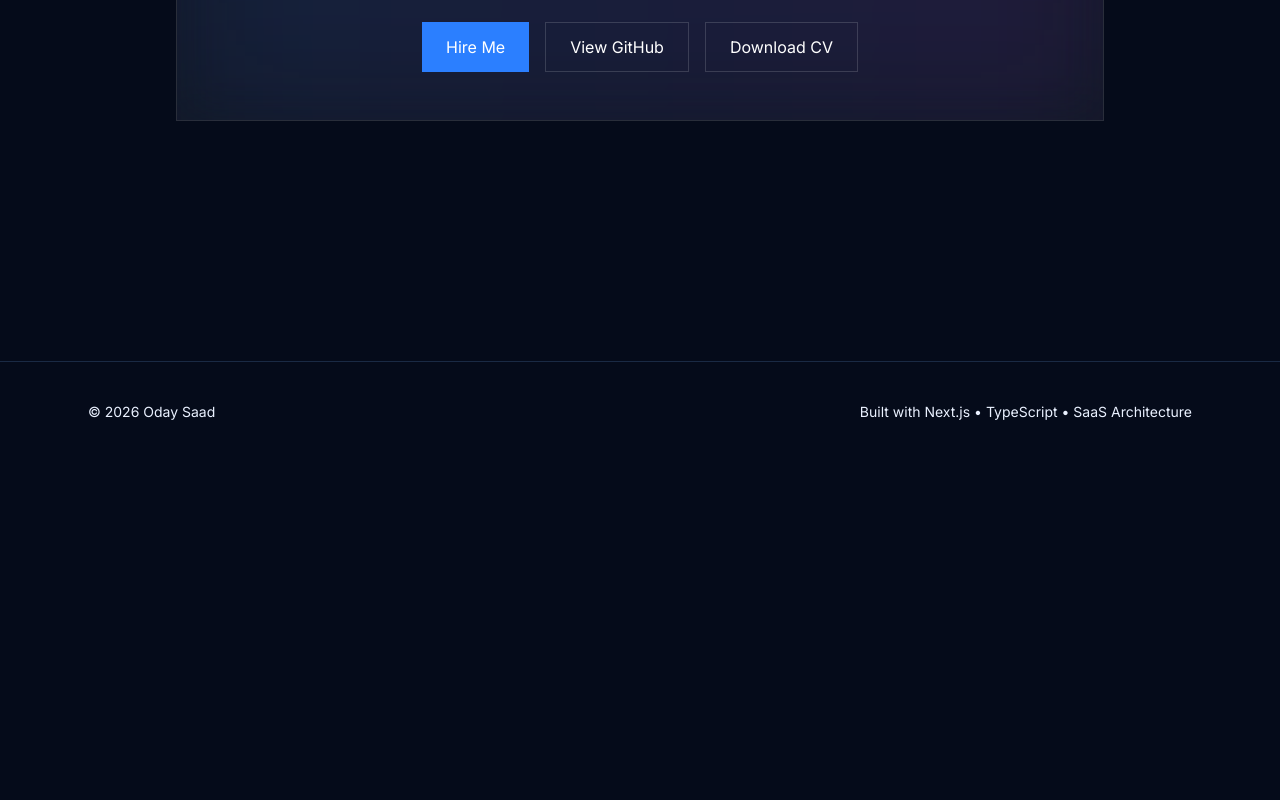
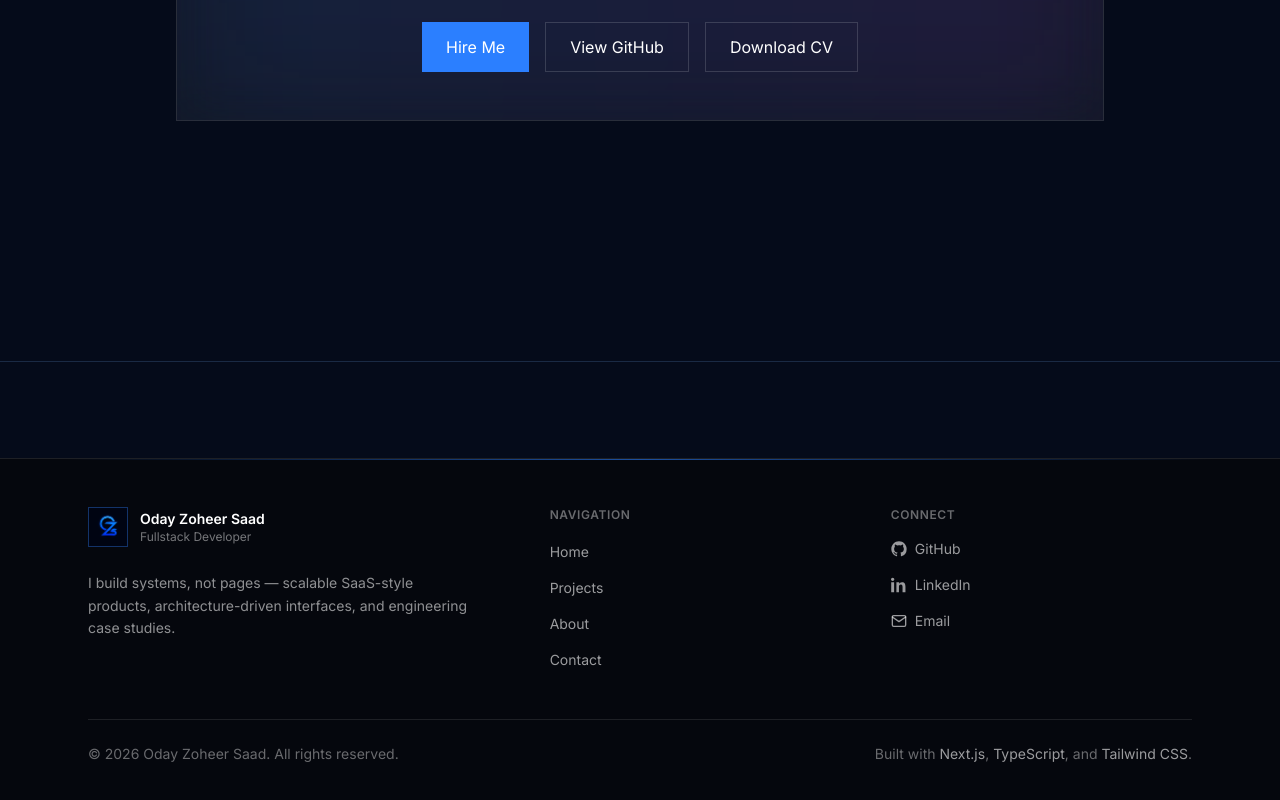
Before and after one commit to odaysaad2003-png/portfolio-SaaS, a Next.js app: page / in a window 1280 px wide. Shown: the part 3708-4508 px from the top of the page. Before the commit the page ends 4170 px from the top, so only its background shows below. Built offline with nearby package versions, Linux system fonts and the light colour scheme.

Commit message:
fix-update te footer component profitional

```diff
--- a/src/components/layout/app-shell.tsx
+++ b/src/components/layout/app-shell.tsx
@@ -1,3 +1,4 @@
+import { Footer } from "./footer";
 import {Navbar} from "./navbar";
 
 export function AppShell({children}: {children: React.ReactNode}) {
@@ -13,11 +14,7 @@ export function AppShell({children}: {children: React.ReactNode}) {
 
             {/* FOOTER */}
             <footer className="border-t border-border mt-20">
-                <div className="max-w-6xl mx-auto px-6 py-10 flex flex-col md:flex-row items-center justify-between gap-4 text-sm text-muted-foreground">
-                    <p>© {new Date().getFullYear()} Oday Saad</p>
-
-                    <p>Built with Next.js • TypeScript • SaaS Architecture</p>
-                </div>
+               <Footer/>
             </footer>
         </div>
     );
--- /dev/null
+++ b/src/components/layout/footer.tsx
@@ -0,0 +1,194 @@
+import { label } from "framer-motion/client";
+import Link from "next/link";
+
+const footerLinks = [
+    {
+        label: "Home",
+        href: "/",
+    },
+    {
+        label: "Projects",
+        href: "/projects",
+    },
+    {
+        label: "About",
+        href: "/about",
+    },
+    {
+        label: "Contact",
+        href: "/contact",
+    },
+
+];
+
+
+
+const socialLinks = [
+    {
+        label: "GitHub",
+        href: "https://github.com/YOUR_GITHUB_USERNAME",
+        icon: GitHubIcon,
+    },
+    {
+        label: "LinkedIn",
+        href: "https://linkedin.com/in/YOUR_LINKEDIN_USERNAME",
+        icon: LinkedInIcon,
+    },
+    {
+        label: "Email",
+        href: "mailto:your-email@example.com",
+        icon: MailIcon,
+    },
+];
+
+export function Footer() {
+    const currentYear = new Date().getFullYear();
+
+    return (
+        <footer className="relative mt-24 border-t border-white/10 bg-[#05070d]">
+            {/* Top glow line */}
+            <div
+                aria-hidden
+                className="pointer-events-none absolute inset-x-0 top-0 mx-auto h-px max-w-6xl bg-gradient-to-r from-transparent via-blue-500/60 to-transparent"
+            />
+
+            <div className="mx-auto max-w-6xl px-6 py-12">
+                <div className="grid gap-10 md:grid-cols-[1.4fr_1fr_1fr]">
+                    {/* Brand */}
+                    <div>
+                        <Link href="/" className="inline-flex items-center gap-3">
+                            <span className="flex h-10 w-10 items-center justify-center rounded-xl border border-blue-500/30 bg-blue-500/10 text-sm font-bold text-blue-300">
+                                <img src={"/MyLogo.png"} alt={"my-logo-imeg"} />
+                            </span>
+
+                            <div>
+                                <p className="text-sm font-semibold text-white">Oday Zoheer Saad</p>
+                                <p className="text-xs text-white/45">Fullstack Developer</p>
+                            </div>
+                        </Link>
+
+                        <p className="mt-5 max-w-sm text-sm leading-relaxed text-white/55">
+                            I build systems, not pages — scalable SaaS-style products, architecture-driven interfaces,
+                            and engineering case studies.
+                        </p>
+                    </div>
+
+                    {/* Navigation */}
+                    <div>
+                        <h3 className="text-xs font-semibold uppercase tracking-wider text-white/40">Navigation</h3>
+
+                        <ul className="mt-4 space-y-3">
+                            {footerLinks.map((link) => (
+                                <li key={link.href}>
+                                    <Link
+                                        href={link.href}
+                                        className="text-sm text-white/60 transition hover:text-white"
+                                    >
+                                        {link.label}
+                                    </Link>
+                                </li>
+                            ))}
+                        </ul>
+                    </div>
+
+                    {/* Social */}
+                    <div>
+                        <h3 className="text-xs font-semibold uppercase tracking-wider text-white/40">Connect</h3>
+
+                        <ul className="mt-4 space-y-3">
+                            {socialLinks.map((link) => {
+                                const Icon = link.icon;
+                                const isExternal = !link.href.startsWith("mailto:");
+
+                                return (
+                                    <li key={link.label}>
+                                        <a
+                                            href={link.href}
+                                            target={isExternal ? "_blank" : undefined}
+                                            rel={isExternal ? "noreferrer" : undefined}
+                                            className="group inline-flex items-center gap-2 text-sm text-white/60 transition hover:text-white"
+                                        >
+                                            <Icon className="h-4 w-4" />
+                                            <span>{link.label}</span>
+
+                                            {isExternal && (
+                                                <ArrowUpRightIcon className="h-3.5 w-3.5 opacity-0 transition group-hover:translate-x-0.5 group-hover:-translate-y-0.5 group-hover:opacity-100" />
+                                            )}
+                                        </a>
+                                    </li>
+                                );
+                            })}
+                        </ul>
+                    </div>
+                </div>
+
+                {/* Bottom bar */}
+                <div className="mt-12 flex flex-col gap-4 border-t border-white/10 pt-6 text-sm text-white/40 md:flex-row md:items-center md:justify-between">
+                    <p>© {currentYear} Oday Zoheer Saad. All rights reserved.</p>
+
+                    <p>
+                        Built with <span className="text-white/60">Next.js</span>,{" "}
+                        <span className="text-white/60">TypeScript</span>, and{" "}
+                        <span className="text-white/60">Tailwind CSS</span>.
+                    </p>
+                </div>
+            </div>
+        </footer>
+    );
+}
+
+type IconProps = {
+    className?: string;
+};
+
+function GitHubIcon({className}: IconProps) {
+    return (
+        <svg viewBox="0 0 24 24" aria-hidden="true" className={className} fill="currentColor">
+            <path d="M12 .5C5.65.5.5 5.65.5 12c0 5.1 3.29 9.42 7.86 10.95.58.1.79-.25.79-.56v-2.02c-3.2.7-3.87-1.37-3.87-1.37-.52-1.32-1.27-1.67-1.27-1.67-1.04-.71.08-.7.08-.7 1.15.08 1.76 1.18 1.76 1.18 1.02 1.75 2.68 1.24 3.33.95.1-.74.4-1.24.72-1.53-2.55-.29-5.24-1.28-5.24-5.68 0-1.25.45-2.28 1.18-3.08-.12-.29-.51-1.46.11-3.04 0 0 .96-.31 3.15 1.18A10.9 10.9 0 0 1 12 6.22c.97 0 1.95.13 2.87.39 2.18-1.49 3.14-1.18 3.14-1.18.62 1.58.23 2.75.11 3.04.73.8 1.18 1.83 1.18 3.08 0 4.41-2.69 5.39-5.25 5.67.41.35.77 1.04.77 2.1v3.12c0 .31.21.67.8.56A11.52 11.52 0 0 0 23.5 12C23.5 5.65 18.35.5 12 .5Z" />
+        </svg>
+    );
+}
+
+function LinkedInIcon({className}: IconProps) {
+    return (
+        <svg viewBox="0 0 24 24" aria-hidden="true" className={className} fill="currentColor">
+            <path d="M4.98 3.5C4.98 4.88 3.86 6 2.5 6S0 4.88 0 3.5 1.12 1 2.5 1s2.48 1.12 2.48 2.5ZM.32 8.02h4.36V23H.32V8.02ZM8.1 8.02h4.18v2.05h.06c.58-1.1 2-2.26 4.12-2.26 4.4 0 5.22 2.9 5.22 6.67V23h-4.36v-7.56c0-1.8-.03-4.12-2.51-4.12-2.52 0-2.9 1.96-2.9 3.99V23H8.1V8.02Z" />
+        </svg>
+    );
+}
+
+function MailIcon({className}: IconProps) {
+    return (
+        <svg
+            viewBox="0 0 24 24"
+            aria-hidden="true"
+            className={className}
+            fill="none"
+            stroke="currentColor"
+            strokeWidth="2"
+            strokeLinecap="round"
+            strokeLinejoin="round"
+        >
+            <path d="M4 4h16c1.1 0 2 .9 2 2v12c0 1.1-.9 2-2 2H4c-1.1 0-2-.9-2-2V6c0-1.1.9-2 2-2Z" />
+            <path d="m22 6-10 7L2 6" />
+        </svg>
+    );
+}
+
+function ArrowUpRightIcon({className}: IconProps) {
+    return (
+        <svg
+            viewBox="0 0 24 24"
+            aria-hidden="true"
+            className={className}
+            fill="none"
+            stroke="currentColor"
+            strokeWidth="2"
+            strokeLinecap="round"
+            strokeLinejoin="round"
+        >
+            <path d="M7 17 17 7" />
+            <path d="M7 7h10v10" />
+        </svg>
+    );
+}
```
